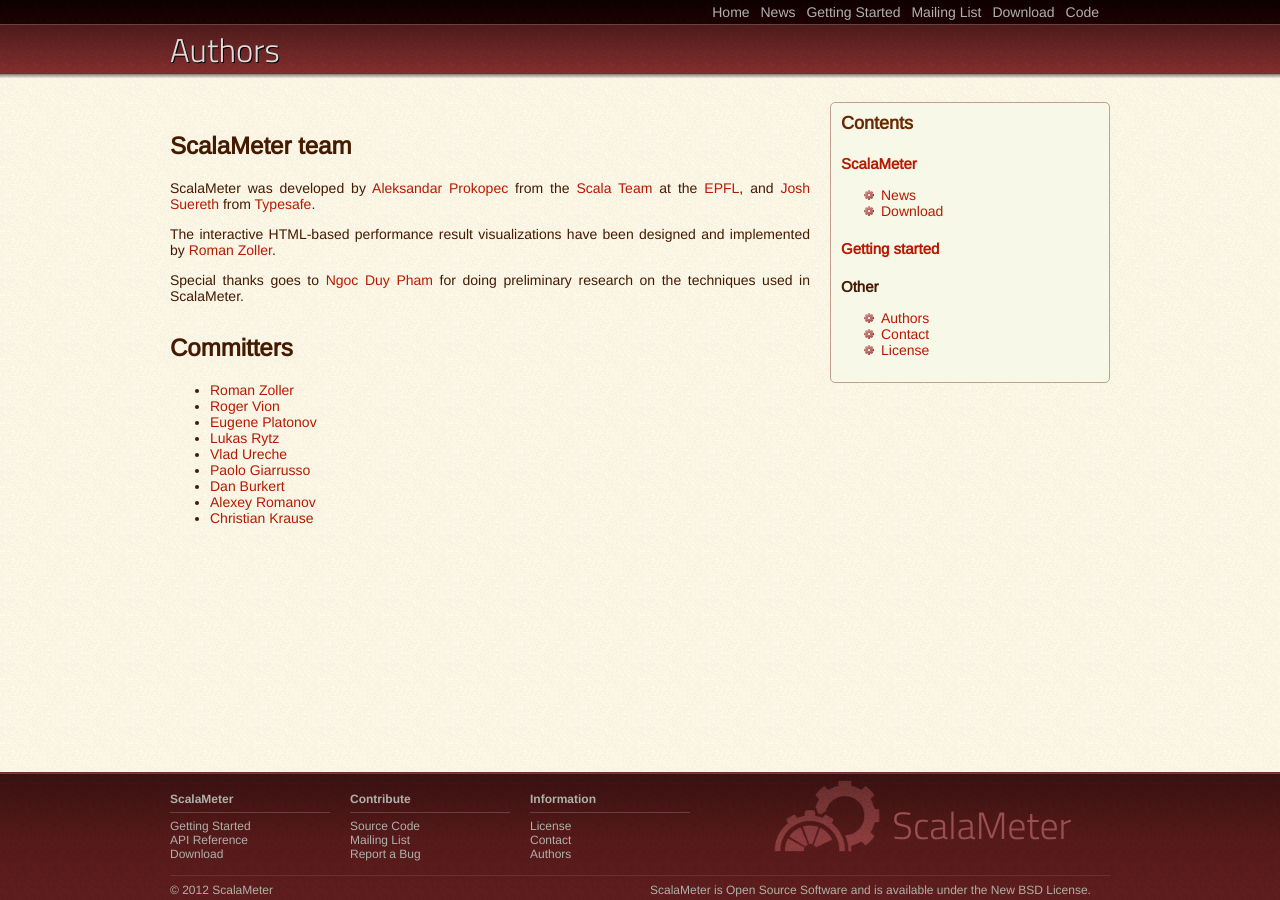
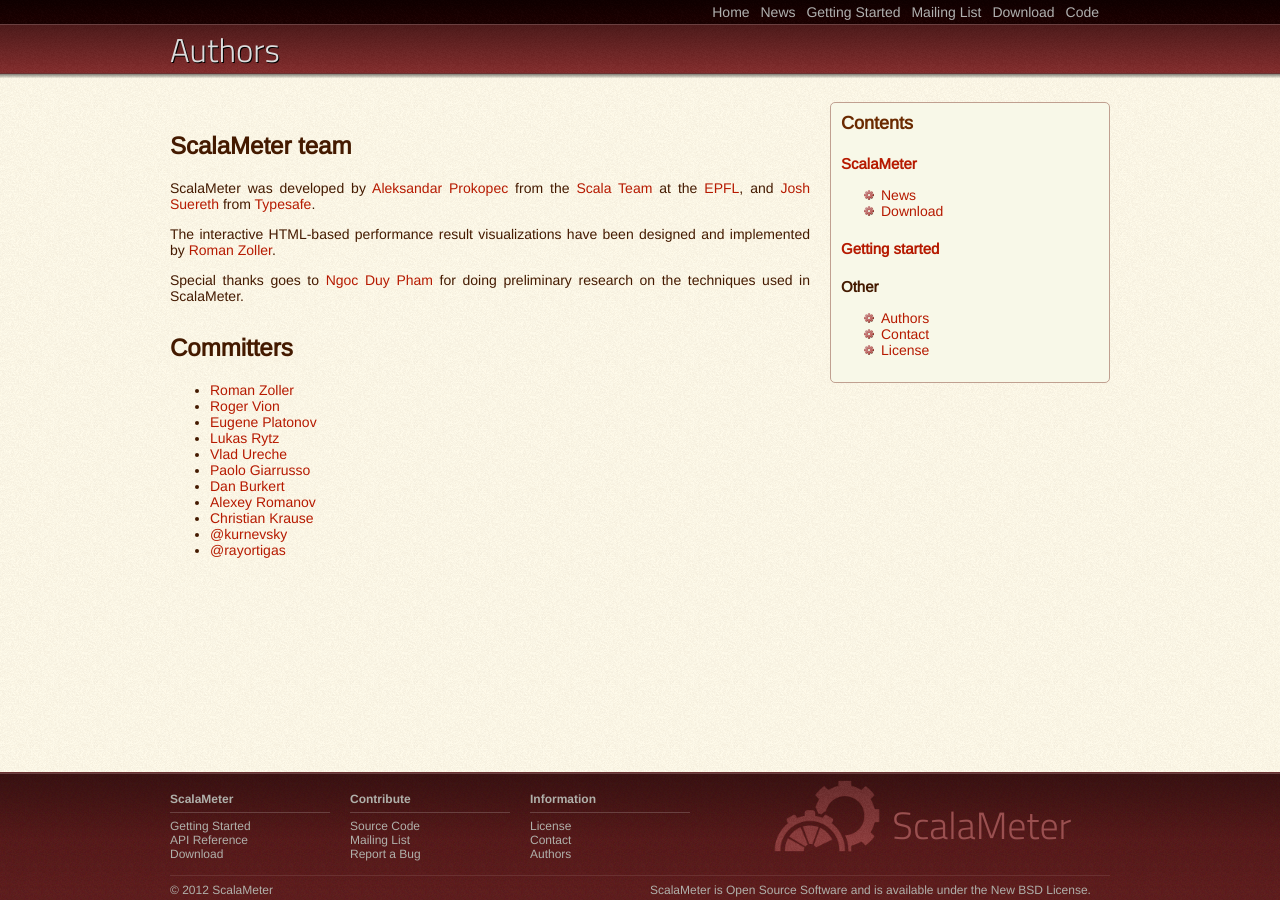
Before and after one commit to scalameter/scalameter.github.com, a Jekyll site: the page built from home/authors.md, in a window 1280 px wide. Built offline with Jekyll 4.4.1, drawn with Linux system fonts in a browser that asks for light colours.

Commit message:
Update authors.md

```diff
--- a/home/authors.md
+++ b/home/authors.md
@@ -25,3 +25,5 @@ on the techniques used in ScalaMeter.
 - [Dan Burkert](https://github.com/danburkert)
 - [Alexey Romanov](https://github.com/alexeyr)
 - [Christian Krause](https://github.com/wookietreiber)
+- [@kurnevsky](https://github.com/kurnevsky)
+- [@rayortigas](https://github.com/rayortigas)
```
